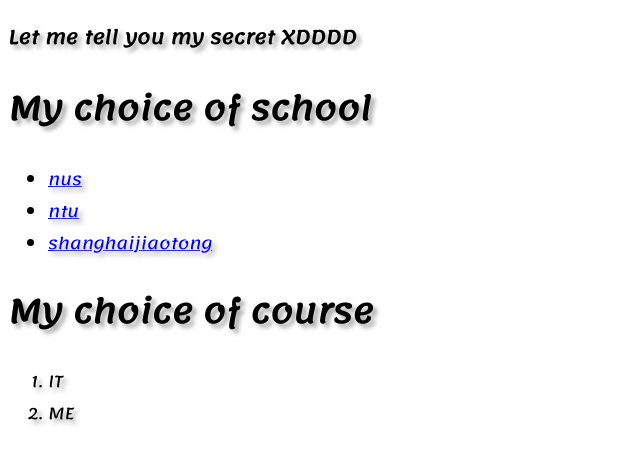
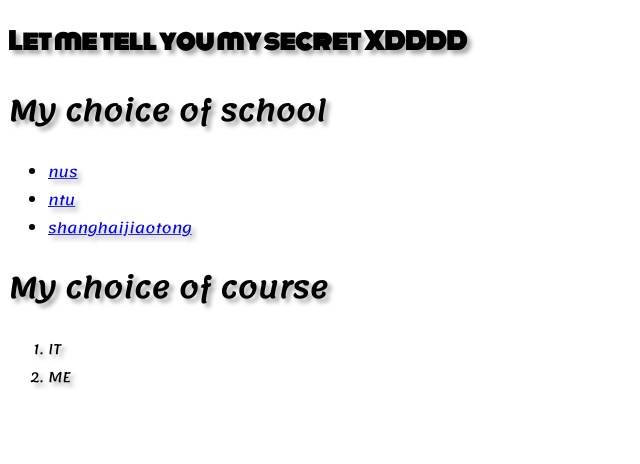
Before and after one commit to kmykoh97/My-first-website, a Jekyll site: the page InitialWebsiteCode.html, which Jekyll copies as it is, in a window 1280 px wide. Shown: the top 464 px of the page, without its empty margins (0-640 px from the left). Built offline with Jekyll 4.4.1, drawn with Linux system fonts in a browser that asks for light colours.

Commit message:
Update InitialWebsiteCode.html
Make code readable

```diff
--- a/InitialWebsiteCode.html
+++ b/InitialWebsiteCode.html
@@ -2,24 +2,25 @@
 <html>
 <head>
           <title>KMY</title>
-          <link rel="stylesheet" type="text/css" href="https://fonts.googleapis.com/css?family=Lemonada", cursive>
+          <link href="https://fonts.googleapis.com/css?family=Lemonada|Monoton" rel="stylesheet">
           <style>
                     body {
-                              font-family: 'Lemonada', cursive, underline, serif;
-                              font-size: 16px;
+                              font-family: 'Lemonada', cursive;
+                              font-size: 14px;
                               text-shadow: 4px 4px 4px #aaa;
                     }
           </style>
 </head>
 <body>
-          <div style="font-family: 'Lemonada', serif;">
+          <div style="font-family: 'Monoton', cursive;
+                      font-size: 20px;">
                     <h3>Let me tell you my secret XDDDD</h3>
           </div>
           <h1>My choice of school</h1>
           <ul>
-                    <li><a href="https://en.wikipedia.org/wiki/National_University_of_Singapore"target="_blank">nus</a></li>
-                    <li><a href="https://en.wikipedia.org/wiki/Nanyang_Technological_University"target="_blank">ntu</a></li>
-                    <li><a href="https://en.wikipedia.org/wiki/Shanghai_Jiao_Tong_University"target="_blank">shanghaijiaotong</a></li>
+                    <li><a href="https://en.wikipedia.org/wiki/National_University_of_Singapore" target="_blank">nus</a></li>
+                    <li><a href="https://en.wikipedia.org/wiki/Nanyang_Technological_University" target="_blank">ntu</a></li>
+                    <li><a href="https://en.wikipedia.org/wiki/Shanghai_Jiao_Tong_University" target="_blank">shanghaijiaotong</a></li>
           </ul>
           <h1>My choice of course</h1>
           <ol>
```
